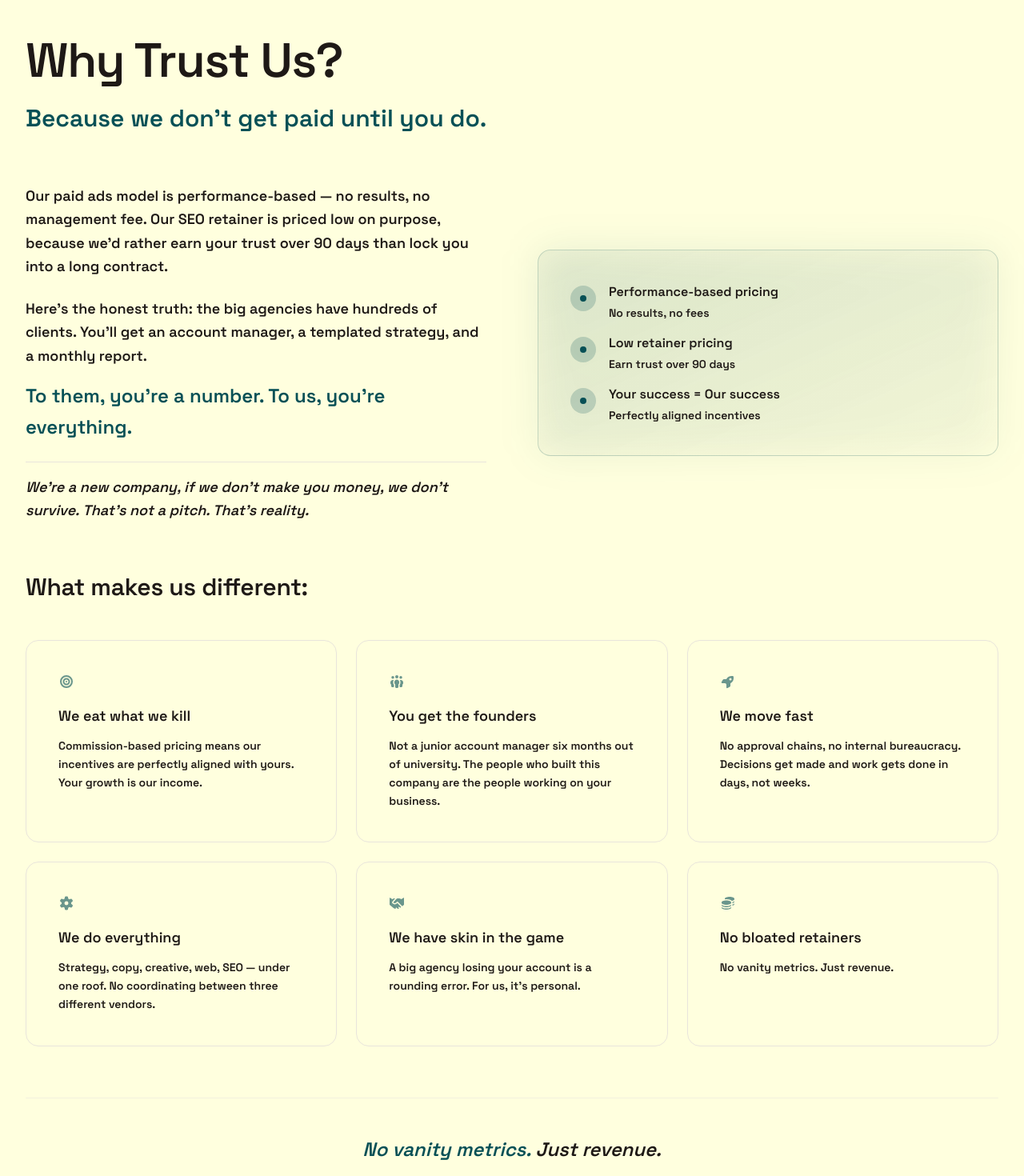
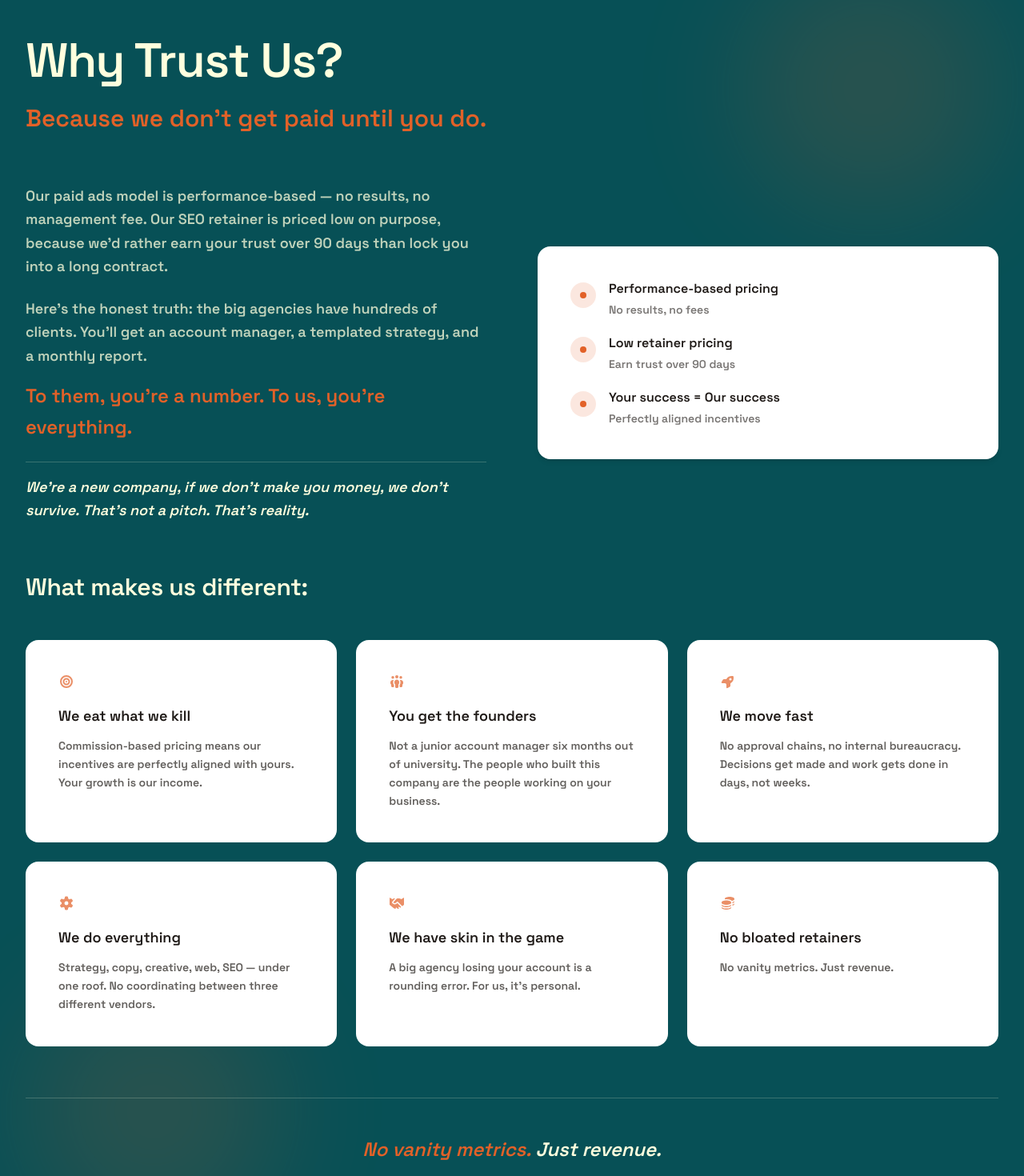
Before and after one commit to OPEOLUWA250/marketspot-agency, a Next.js app: page / in a window 1280 px wide. Shown: the part 1880-3350 px from the top of the page at 80% size. Built offline with nearby package versions, Linux system fonts and the light colour scheme.

Commit message:
reduce site bland flow

```diff
--- a/components/why-trust-us.tsx
+++ b/components/why-trust-us.tsx
@@ -48,17 +48,36 @@ const reasons = [
 
 export function WhyTrustUs() {
   return (
-    <section id="why-trust-us" className="py-20 md:py-32 bg-background">
-      <div className="max-w-7xl mx-auto px-4 sm:px-6 lg:px-8">
+    <section
+      id="why-trust-us"
+      className="relative py-20 md:py-32 bg-[#075056] overflow-hidden"
+    >
+      {/* Decorative background elements - matching hero */}
+      <div className="absolute inset-0 opacity-20">
+        <div
+          className="absolute top-0 right-0 w-96 h-96 rounded-full blur-3xl"
+          style={{
+            background: "radial-gradient(circle, #E26128, transparent)",
+          }}
+        ></div>
+        <div
+          className="absolute bottom-0 left-0 w-96 h-96 rounded-full blur-3xl"
+          style={{
+            background: "radial-gradient(circle, #E26128, transparent)",
+          }}
+        ></div>
+      </div>
+
+      <div className="relative max-w-7xl mx-auto px-4 sm:px-6 lg:px-8">
         {/* Header */}
         <div className="max-w-4xl mb-16 animate-fade-up">
           <h2
-            className="text-3xl sm:text-4xl md:text-5xl lg:text-6xl font-bold text-foreground mb-6 text-balance"
+            className="text-3xl sm:text-4xl md:text-5xl lg:text-6xl font-bold text-[#FFFFDE] mb-6 text-balance"
             style={{ letterSpacing: "-0.02em" }}
           >
             Why Trust Us?
           </h2>
-          <p className="text-2xl md:text-3xl font-semibold text-accent mb-8">
+          <p className="text-2xl md:text-3xl font-semibold text-[#E26128] mb-8">
             Because we don't get paid until you do.
           </p>
         </div>
@@ -67,22 +86,22 @@ export function WhyTrustUs() {
         <div className="grid grid-cols-1 md:grid-cols-2 gap-12 md:gap-16 mb-16 animate-fade-up">
           {/* Left column - Philosophy */}
           <div className="space-y-6">
-            <p className="text-lg text-muted-foreground leading-relaxed">
+            <p className="text-lg text-[#FFFFDE]/75 leading-relaxed">
               Our paid ads model is performance-based — no results, no
               management fee. Our SEO retainer is priced low on purpose, because
               we'd rather earn your trust over 90 days than lock you into a long
               contract.
             </p>
-            <p className="text-lg text-muted-foreground leading-relaxed mb-4">
+            <p className="text-lg text-[#FFFFDE]/75 leading-relaxed mb-4">
               Here's the honest truth: the big agencies have hundreds of
               clients. You'll get an account manager, a templated strategy, and
               a monthly report.
             </p>
-            <p className="text-xl sm:text-2xl font-black text-accent leading-relaxed">
+            <p className="text-xl sm:text-2xl font-black text-[#E26128] leading-relaxed">
               To them, you're a number. To us, you're everything.
             </p>
-            <div className="pt-4 border-t border-border">
-              <p className="text-lg text-foreground leading-relaxed italic">
+            <div className="pt-4 border-t border-[#FFFFDE]/20">
+              <p className="text-lg text-[#FFFFDE] leading-relaxed italic">
                 We're a new company, if we don't make you money, we don't
                 survive.{" "}
                 <span className="font-semibold">
@@ -94,45 +113,45 @@ export function WhyTrustUs() {
 
           {/* Right column - Visual emphasis */}
           <div className="flex flex-col justify-center">
-            <div className="relative">
-              <div className="absolute inset-0 bg-gradient-to-br from-accent/10 to-accent/5 rounded-2xl blur-xl"></div>
-              <div className="relative bg-gradient-to-br from-accent/5 to-transparent border border-accent/20 rounded-2xl p-8 md:p-10">
-                <div className="space-y-4">
+            <div className="relative group">
+              <div className="absolute inset-0 bg-gradient-to-br from-[#E26128]/15 to-[#E26128]/5 rounded-2xl blur-xl opacity-0 group-hover:opacity-100 transition-opacity duration-300"></div>
+              <div className="relative bg-white border border-white/30 hover:border-[#E26128]/30 rounded-2xl p-8 md:p-10 shadow-md hover:shadow-lg hover:shadow-[#E26128]/10 transition-all duration-300 group-hover:bg-gradient-to-br group-hover:from-white group-hover:to-[#E26128]/5">
+                <div className="space-y-5">
                   <div className="flex items-start gap-4">
-                    <div className="w-8 h-8 rounded-full bg-accent/20 flex items-center justify-center shrink-0 mt-1">
-                      <div className="w-2 h-2 rounded-full bg-accent"></div>
+                    <div className="w-8 h-8 rounded-full bg-[#E26128]/15 flex items-center justify-center shrink-0 mt-1 group-hover:bg-[#E26128]/25 transition-colors duration-300">
+                      <div className="w-2 h-2 rounded-full bg-[#E26128]"></div>
                     </div>
                     <div>
-                      <p className="font-semibold text-foreground">
+                      <p className="font-semibold text-foreground group-hover:text-[#E26128] transition-colors duration-300">
                         Performance-based pricing
                       </p>
-                      <p className="text-sm text-muted-foreground mt-1">
+                      <p className="text-sm text-foreground/60 mt-1 group-hover:text-foreground/80 transition-colors duration-300">
                         No results, no fees
                       </p>
                     </div>
                   </div>
                   <div className="flex items-start gap-4">
-                    <div className="w-8 h-8 rounded-full bg-accent/20 flex items-center justify-center shrink-0 mt-1">
-                      <div className="w-2 h-2 rounded-full bg-accent"></div>
+                    <div className="w-8 h-8 rounded-full bg-[#E26128]/15 flex items-center justify-center shrink-0 mt-1 group-hover:bg-[#E26128]/25 transition-colors duration-300">
+                      <div className="w-2 h-2 rounded-full bg-[#E26128]"></div>
                     </div>
                     <div>
-                      <p className="font-semibold text-foreground">
+                      <p className="font-semibold text-foreground group-hover:text-[#E26128] transition-colors duration-300">
                         Low retainer pricing
                       </p>
-                      <p className="text-sm text-muted-foreground mt-1">
+                      <p className="text-sm text-foreground/60 mt-1 group-hover:text-foreground/80 transition-colors duration-300">
                         Earn trust over 90 days
                       </p>
                     </div>
                   </div>
                   <div className="flex items-start gap-4">
-                    <div className="w-8 h-8 rounded-full bg-accent/20 flex items-center justify-center shrink-0 mt-1">
-                      <div className="w-2 h-2 rounded-full bg-accent"></div>
+                    <div className="w-8 h-8 rounded-full bg-[#E26128]/15 flex items-center justify-center shrink-0 mt-1 group-hover:bg-[#E26128]/25 transition-colors duration-300">
+                      <div className="w-2 h-2 rounded-full bg-[#E26128]"></div>
                     </div>
                     <div>
-                      <p className="font-semibold text-foreground">
+                      <p className="font-semibold text-foreground group-hover:text-[#E26128] transition-colors duration-300">
                         Your success = Our success
                       </p>
-                      <p className="text-sm text-muted-foreground mt-1">
+                      <p className="text-sm text-foreground/60 mt-1 group-hover:text-foreground/80 transition-colors duration-300">
                         Perfectly aligned incentives
                       </p>
                     </div>
@@ -146,7 +165,7 @@ export function WhyTrustUs() {
         {/* What makes us different */}
         <div className="mb-8 animate-fade-up">
           <h3
-            className="text-2xl md:text-3xl font-bold text-foreground mb-12"
+            className="text-2xl md:text-3xl font-bold text-[#FFFFDE] mb-12"
             style={{ letterSpacing: "-0.01em" }}
           >
             What makes us different:
@@ -157,25 +176,26 @@ export function WhyTrustUs() {
             {reasons.map((reason, index) => (
               <div
                 key={index}
-                className="group relative p-8 md:p-10 rounded-2xl border border-border bg-background/50 hover:border-accent/50 hover:bg-background transition-all duration-300 hover:shadow-lg hover:shadow-accent/5 sm:hover:-translate-y-1 animate-fade-up"
+                className="group relative p-8 md:p-10 rounded-2xl border border-white/20 bg-white hover:border-[#E26128]/40 hover:shadow-xl hover:shadow-[#E26128]/15 transition-all duration-300 hover:-translate-y-2 hover:bg-gradient-to-br hover:from-white hover:to-[#E26128]/5 animate-fade-up"
                 style={{ animationDelay: `${index * 0.06}s` }}
               >
-                {/* Accent line */}
-                <div className="absolute top-0 left-0 h-1 w-0 bg-accent rounded-full group-hover:w-8 transition-all duration-300"></div>
+                {/* Accent line - enhanced */}
+                <div className="absolute top-0 left-0 h-1.5 w-0 bg-gradient-to-r from-[#E26128] to-[#E26128]/60 rounded-full group-hover:w-12 transition-all duration-300"></div>
 
-                {/* Icon */}
-                <div className="mb-4">
+                {/* Icon - with glow on hover */}
+                <div className="mb-4 relative">
+                  <div className="absolute inset-0 bg-[#E26128]/20 rounded-lg blur-lg opacity-0 group-hover:opacity-100 transition-opacity duration-300 w-8 h-8"></div>
                   <FontAwesomeIcon
                     icon={reason.icon}
-                    className="w-6 h-6 text-accent opacity-60 group-hover:opacity-100 transition-opacity duration-300"
+                    className="relative w-6 h-6 text-[#E26128] opacity-70 group-hover:opacity-100 group-hover:scale-110 transition-all duration-300"
                   />
                 </div>
 
                 {/* Content */}
-                <h4 className="text-lg font-bold text-foreground mb-3 group-hover:text-accent transition-colors duration-300">
+                <h4 className="text-lg font-bold text-foreground mb-3 group-hover:text-[#E26128] transition-colors duration-300">
                   {reason.title}
                 </h4>
-                <p className="text-muted-foreground text-sm leading-relaxed group-hover:text-foreground/80 transition-colors duration-300">
+                <p className="text-foreground/70 text-sm leading-relaxed group-hover:text-foreground transition-colors duration-300">
                   {reason.description}
                 </p>
               </div>
@@ -184,9 +204,9 @@ export function WhyTrustUs() {
         </div>
 
         {/* Bottom emphasis */}
-        <div className="mt-16 pt-12 border-t border-border/50 text-center animate-fade-up">
-          <p className="text-xl md:text-2xl font-bold text-foreground italic">
-            <span className="text-accent">No vanity metrics.</span> Just
+        <div className="mt-16 pt-12 border-t border-[#FFFFDE]/20 text-center animate-fade-up">
+          <p className="text-xl md:text-2xl font-bold text-[#FFFFDE] italic">
+            <span className="text-[#E26128]">No vanity metrics.</span> Just
             revenue.
           </p>
         </div>
```
